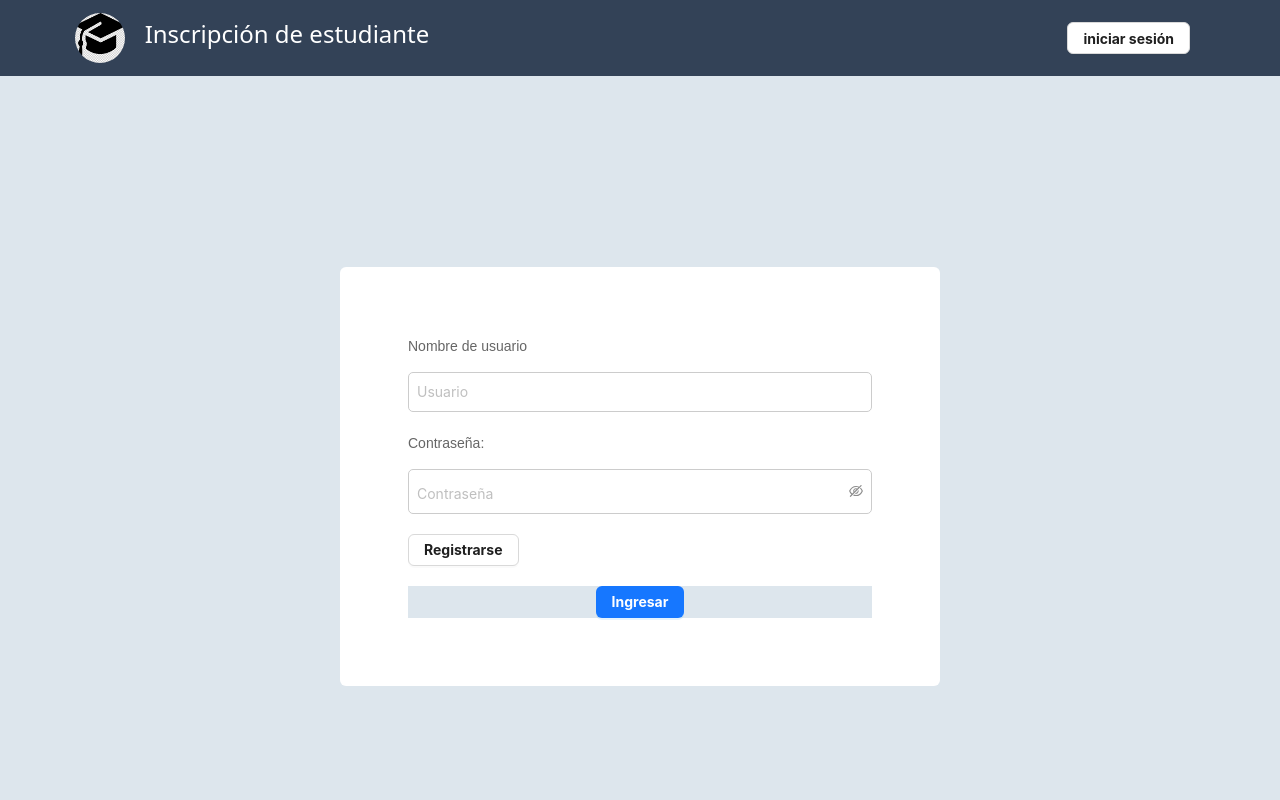
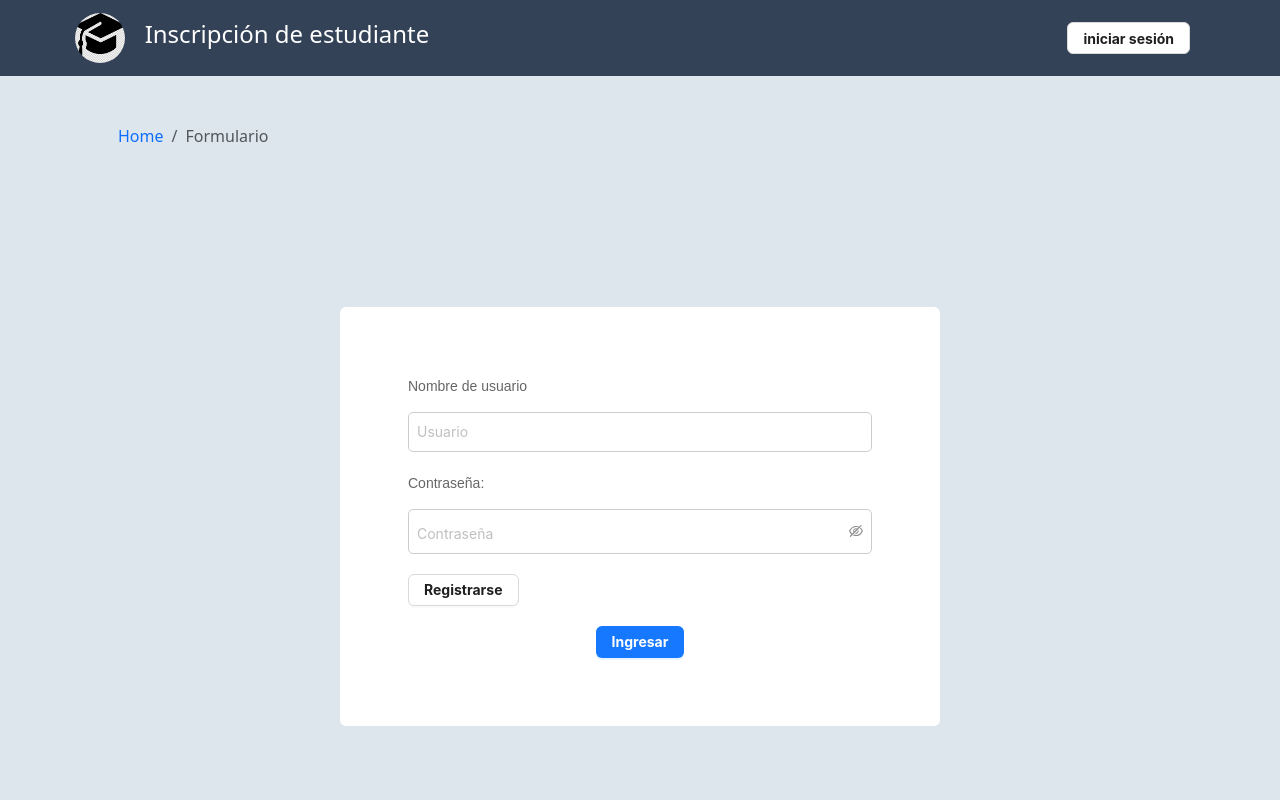
Before and after one commit to torco34/react-hook-form, a React (Vite) app: page /login in a window 1280 px wide. Shown: the top 800 px of the page. Built offline with nearby package versions, Linux system fonts and the light colour scheme.

Commit message:
Breadcrumb

```diff
--- a/src/App.jsx
+++ b/src/App.jsx
@@ -13,8 +13,9 @@ function App() {
       <Router>
         <HooksAllProvider>
           <Header />
+
           <Routes>
-            <Route path="/" element={<HomePage />}></Route>
+            <Route path="" element={<HomePage />} />
             <Route path="login" element={<DashboardPage />} />
             <Route
               path="dashboard"
@@ -25,6 +26,7 @@ function App() {
               }
             />
           </Routes>
+
           <Footer />
         </HooksAllProvider>
       </Router>
--- a/src/assets/css/creadentialform.css
+++ b/src/assets/css/creadentialform.css
@@ -2,7 +2,12 @@
   display: flex;
   justify-content: center;
   align-items: center;
-  height: 100vh;
+  height: 76vh;
+}
+.container a{
+  list-style: none;
+  text-decoration: none;
+
 }
 .form-wrapper {
   max-width: 600px; /* Ancho máximo del formulario */
@@ -43,7 +48,8 @@
 .submit-button {
   margin-top: 15px;
   text-align: center;
-  background: var(--lightBlue);
+  width: 100%;
+  /* background: var(--lightBlue); */
 }
 
 .input-field {
--- a/src/components/CredentialForm.jsx
+++ b/src/components/CredentialForm.jsx
@@ -3,10 +3,11 @@ import { useState } from "react";
 import { Controller, useForm } from "react-hook-form";
 import { Row, Col } from "react-bootstrap";
 import "../assets/css/creadentialform.css";
-import { useNavigate } from "react-router-dom";
+import { Link, useNavigate } from "react-router-dom";
 import { useHookCourse } from "../useContext/HooksAllProvider";
+import Breadcrumb from "react-bootstrap/Breadcrumb";
+import { Loading } from "./Loading";
 
-import { Loading } from "./Loading";
 export const CredentialForm = ({}) => {
   const { contextAllHooks } = useHookCourse();
   const { isRegistration, setLoading, handleOnRegistro } = contextAllHooks;
@@ -31,6 +32,14 @@ export const CredentialForm = ({}) => {
   };
   return (
     <>
+      <div className="container  p-5">
+        <Breadcrumb>
+          <Breadcrumb.Item>
+            <Link to="/">Home</Link>
+          </Breadcrumb.Item>
+          <Breadcrumb.Item active>Formulario</Breadcrumb.Item>
+        </Breadcrumb>
+      </div>
       <Row>
         <Col xs={12} md={12} className="  containerColumna ">
           <div className="form-wrapper rounded ">
--- a/src/components/header/Header.jsx
+++ b/src/components/header/Header.jsx
@@ -25,7 +25,7 @@ export const Header = () => {
                 className="d-flex align-item-center justify-content-center"
               >
                 <div className="logo  ">
-                  <Link to="/dashboard">
+                  <Link to="/">
                     <img
                       alt=""
                       src={logo}
```
